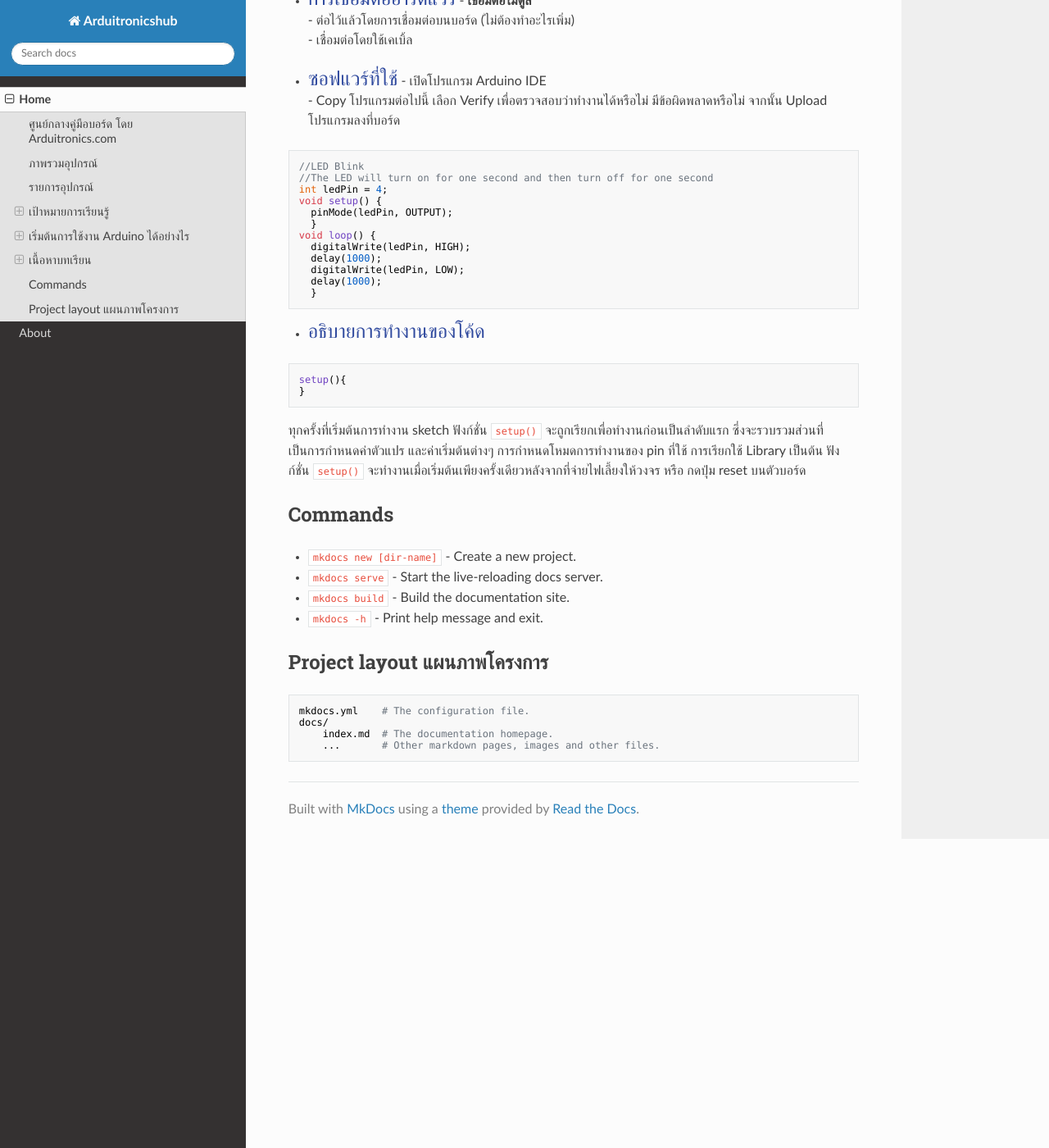
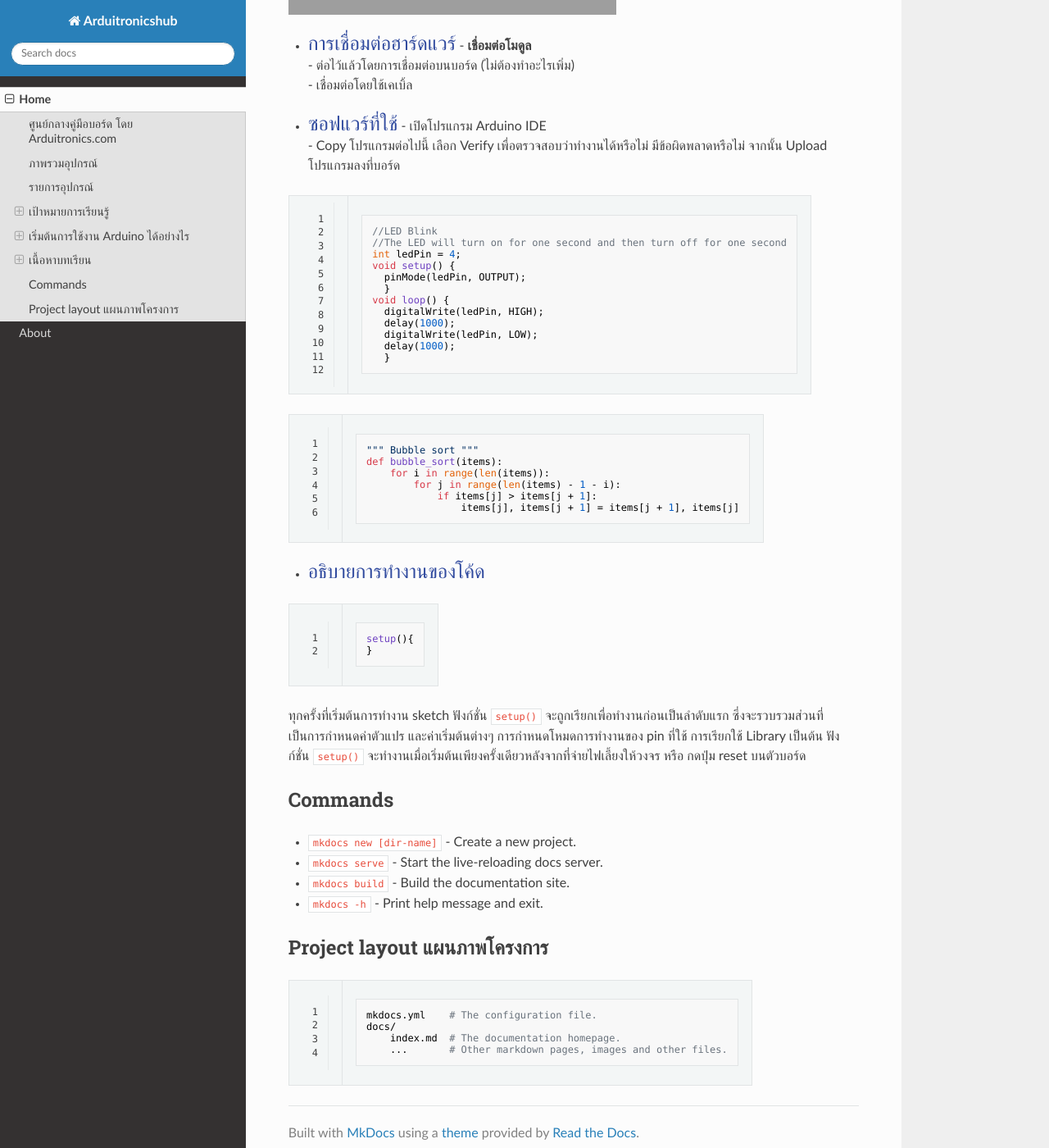
Before and after one commit to arduitronics/gk00001, an MkDocs documentation site: the page built from docs/index.md, in a window 1280 px wide and 1400 px high, scrolled down 7651 px. Shown: the whole window at 82% size. Built offline with MkDocs 1.6.1, drawn with Linux system fonts in a browser that asks for light colours; nearby versions of some CDN libraries; grey boxes are pictures that could not be loaded.

Commit message:
adding line number using cidehilite

````diff
--- a/docs/index.md
+++ b/docs/index.md
@@ -190,7 +190,14 @@ void loop() {
   delay(1000);
   }
 ```
-
+``` python hl_lines="3 4"
+""" Bubble sort """
+def bubble_sort(items):
+    for i in range(len(items)):
+        for j in range(len(items) - 1 - i):
+            if items[j] > items[j + 1]:
+                items[j], items[j + 1] = items[j + 1], items[j]
+```
 
 - <font size=5;font color=#314B9F >อธิบายการทำงานของโค้ด</font>
 
--- a/mkdocs.yml
+++ b/mkdocs.yml
@@ -4,5 +4,7 @@ nav:
     - About: about.md
 theme: readthedocs
 language: th
+
 markdown_extensions:
-  - codehilite
+  - codehilite:
+      linenums: true
````
Also changed, not shown: site/Grove-Beginner-Kit-For-Arduino/index.html, site/index.html, site/search/search_index.json, 1 other file.
